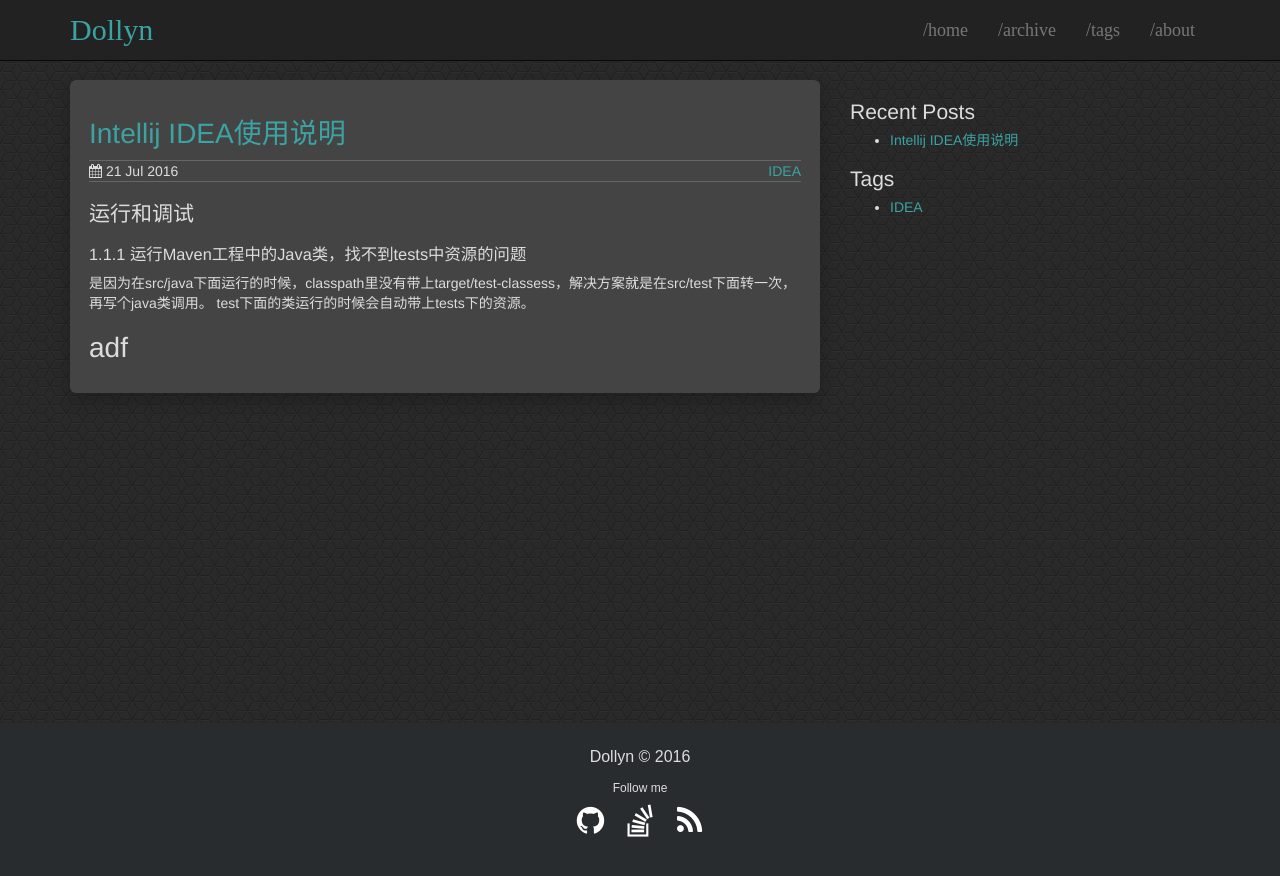
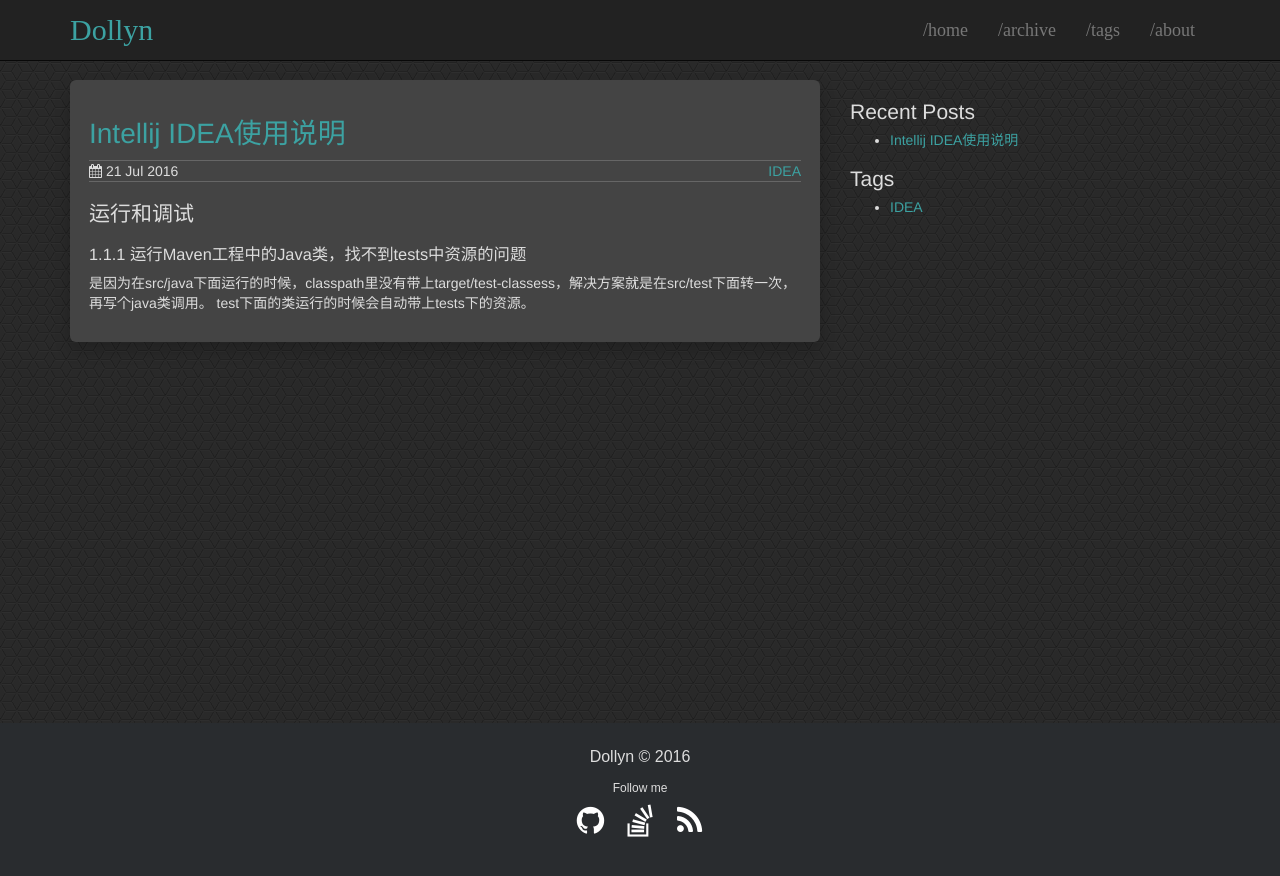
Before and after one commit to Dollyn/dollyn.github.io, a Jekyll site: the page built from _posts/2016-07-20-idea-faq.md, in a window 1280 px wide. Shown: the top 876 px of the page. Built offline with Jekyll 4.4.1, drawn with Linux system fonts in a browser that asks for light colours.

Commit message:
modify file

```diff
--- a/_posts/2016-07-20-idea-faq.md
+++ b/_posts/2016-07-20-idea-faq.md
@@ -11,6 +11,3 @@ toc: true
 
 ### 1.1.1 运行Maven工程中的Java类，找不到tests中资源的问题
 是因为在src/java下面运行的时候，classpath里没有带上target/test-classess，解决方案就是在src/test下面转一次，再写个java类调用。 test下面的类运行的时候会自动带上tests下的资源。
-
-
-# adf
```
